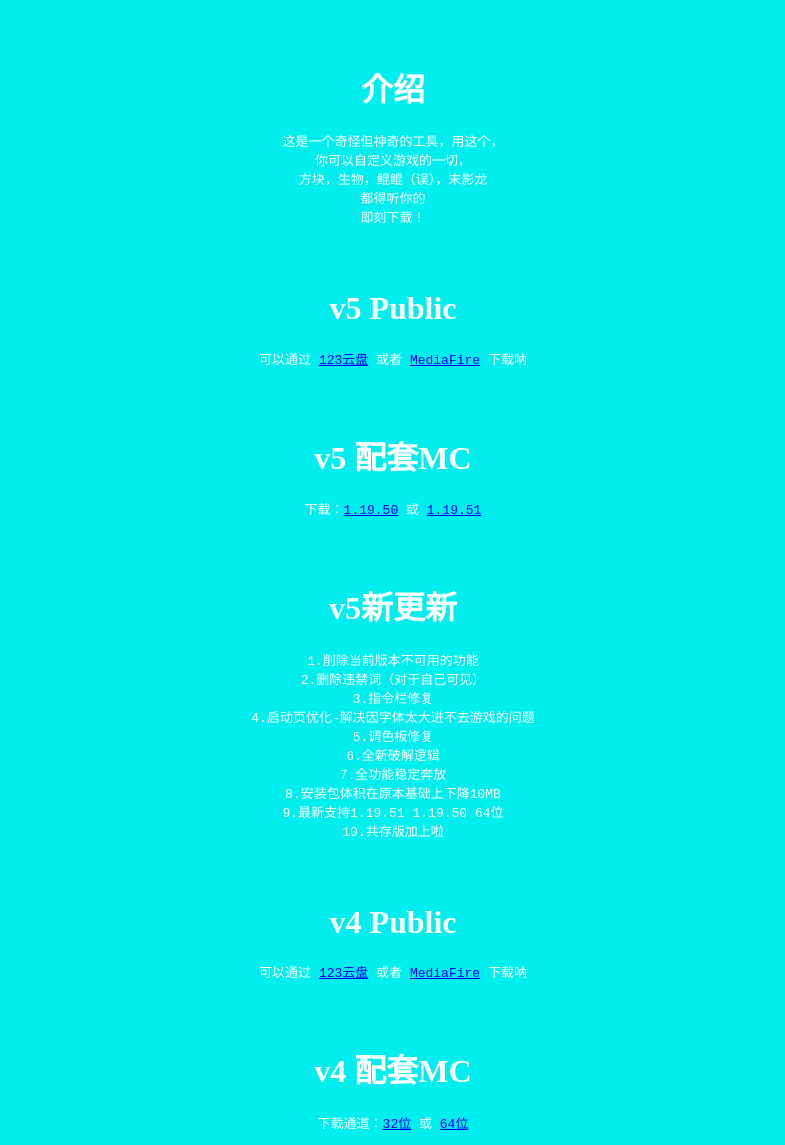
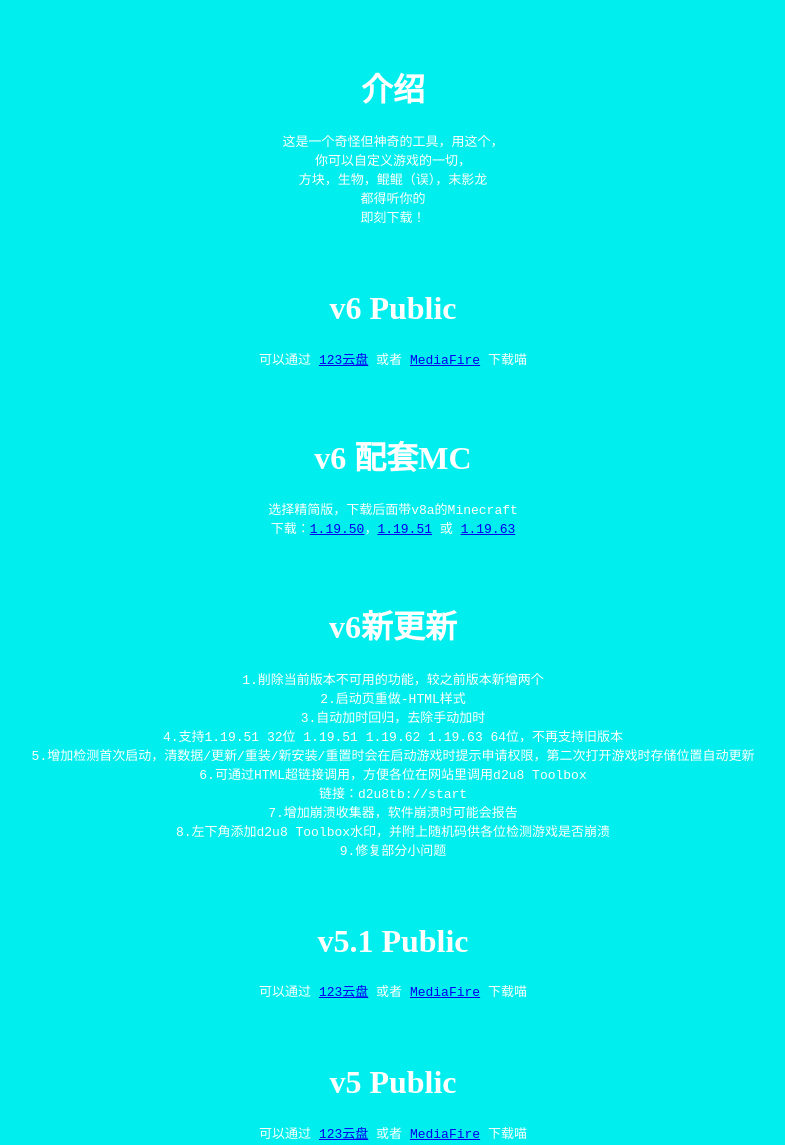
Before and after one commit to d2u8/d2u8.github.io, a plain HTML site: page d2u8tb.html in a window 1280 px wide. Shown: the top 1145 px of the page, without its empty margins (247-1032 px from the left). Drawn offline with Linux system fonts and the light colour scheme.

Commit message:
Update d2u8tb.html

```diff
--- a/d2u8tb.html
+++ b/d2u8tb.html
@@ -21,10 +21,32 @@
 都得听你的
 即刻下载！</pre>
 
+    <h1>v6 Public</h1>
+    <pre>可以通过 <a href="https://www.123pan.com/s/lUXDVv-246sh.html">123云盘</a> 或者 <a href="https://www.mediafire.com/file/gao0mybb87caaun/d2u8_Toolbox_v6_-_Public.zip/file">MediaFire</a> 下载喵</pre>
+
+    <h1>v6 配套MC</h1>
+    <pre>选择精简版，下载后面带v8a的Minecraft
+下载：<a href="https://cloud.nyan.xyz/s/Z23c7">1.19.50</a>，<a href="https://cloud.nyan.xyz/s/n3vIe">1.19.51</a> 或 <a href="https://cloud.nyan.xyz/s/QKbH2">1.19.63</a></pre>
+
+    <h1>v6新更新</h1>
+    <pre>1.削除当前版本不可用的功能，较之前版本新增两个
+2.启动页重做-HTML样式
+3.自动加时回归，去除手动加时
+4.支持1.19.51 32位 1.19.51 1.19.62 1.19.63 64位，不再支持旧版本
+5.增加检测首次启动，清数据/更新/重装/新安装/重置时会在启动游戏时提示申请权限，第二次打开游戏时存储位置自动更新
+6.可通过HTML超链接调用，方便各位在网站里调用d2u8 Toolbox
+链接：d2u8tb://start
+7.增加崩溃收集器，软件崩溃时可能会报告
+8.左下角添加d2u8 Toolbox水印，并附上随机码供各位检测游戏是否崩溃
+9.修复部分小问题</pre>
+
+    <h1>v5.1 Public</h1>
+    <pre>可以通过 <a href="https://www.123pan.com/s/lUXDVv-J2qsh">123云盘</a> 或者 <a href="https://www.mediafire.com/download/94gqn8y5rx5hlfv">MediaFire</a> 下载喵</pre>
+
     <h1>v5 Public</h1>
-    <pre>可以通过 <a href="https://www.123pan.com/s/lUXDVv-wy5sh">123云盘</a> 或者 <a href="https://www.mediafire.com/download/h36a2py4g43fkyj">MediaFire</a> 下载呐</pre>
+    <pre>可以通过 <a href="https://www.123pan.com/s/lUXDVv-wy5sh">123云盘</a> 或者 <a href="https://www.mediafire.com/download/h36a2py4g43fkyj">MediaFire</a> 下载喵</pre>
 
-    <h1>v5 配套MC</h1>
+    <h1>v5/v5.1 配套MC</h1>
     <pre>下载：<a href="https://www.mediafire.com/file/ac6cqdbnv1j71lf/Minecraft+1.19.50+Official+Compressed.apk/file">1.19.50</a> 或 <a href="https://www.mediafire.com/file/ntmvjx8rmqud6jo/Minecraft_1.19.51.01_64bit.apk/file">1.19.51</a></pre>
 
     <h1>v5新更新</h1>
@@ -40,7 +62,7 @@
 10.共存版加上啦</pre>
 
     <h1>v4 Public</h1>
-    <pre>可以通过 <a href="https://www.123pan.com/s/lUXDVv-0t5sh">123云盘</a> 或者 <a href="https://www.mediafire.com/download/9zb6jdp7ajjbpu4">MediaFire</a> 下载呐</pre>
+    <pre>可以通过 <a href="https://www.123pan.com/s/lUXDVv-0t5sh">123云盘</a> 或者 <a href="https://www.mediafire.com/download/9zb6jdp7ajjbpu4">MediaFire</a> 下载喵</pre>
 
     <h1>v4 配套MC</h1>
     <pre>下载通道：<a href="https://www.123pan.com/s/dhm9-jXN0A">32位</a> 或 <a href="https://www.123pan.com/s/dhm9-vnN0A">64位</a></pre>
@@ -86,7 +108,8 @@
 30.支持大部分鸿蒙设备
 31.新增很纯粹的启动页
 32.使用d2u8 Toolbox UI v3，手感更好
-33.改手动加时</pre></pre>
+33.启动页优化
+34.软件体积减小</pre></pre>
 
     <h1>声明</h1>
     <pre>1.不要私自二改或倒卖此软件
@@ -97,8 +120,8 @@
 
     <h1>加群</h1>
     <pre><a href="https://jq.qq.com/?_wv=1027&k=k6S39Fcl">加入</a>d2u8 Toolbox QQ群！</pre>
-    <pre><a href="http://dsc.gg/tbpro">加入</a>我们的discord服务器！</pre>
-    <pre><a href="https://t.me/d2u8tb">加入</a>我们的telegram更新频道！</pre>
+    <pre><a href="http://dsc.gg/d2u8ci">加入</a>我们的discord服务器！</pre>
+    <pre><a href="https://t.me/d2u8ci">加入</a>我们的telegram更新频道！</pre>
 
     <h1>_(:з」∠)_怎么到底了</h1>
 </body>
```
